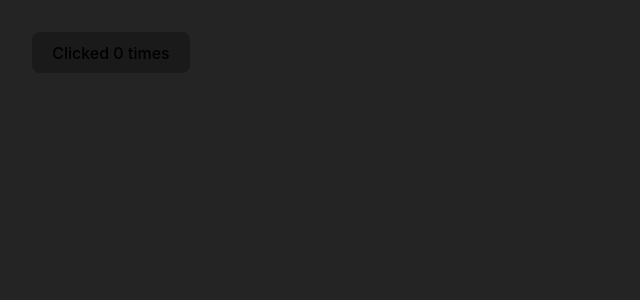
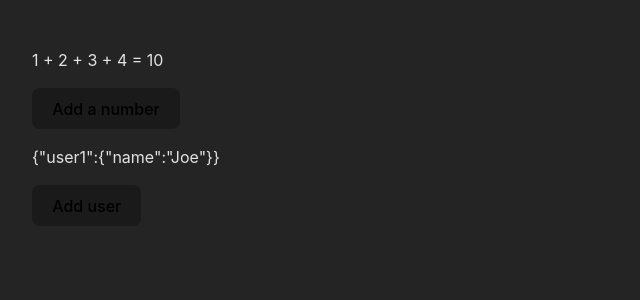
Before and after one commit to artemnistuley/svelte-tutorial, a Svelte app: page / in a window 1280 px wide. Shown: the top 300 px of the page, without its empty margins (0-640 px from the left). Built offline with nearby package versions, Linux system fonts and the light colour scheme.

Commit message:
reactivity arrays and objects

```diff
--- a/src/App.svelte
+++ b/src/App.svelte
@@ -7,6 +7,7 @@
   import ReactivityAssignment from "./lib/basic/ReactivityAssignment.svelte";
   import ReactivityDeclaration from "./lib/basic/ReactivityDeclaration.svelte";
   import ReactivityStatement from "./lib/basic/ReactivityStatement.svelte";
+  import ReactivityObjects from "./lib/basic/ReactivityObjects.svelte";
 </script>
 
 <main>
@@ -24,7 +25,9 @@
 
   <!-- <ReactivityDeclaration /> -->
 
-  <ReactivityStatement />
+  <!-- <ReactivityStatement /> -->
+
+  <ReactivityObjects />
 </main>
 
 <style></style>
--- /dev/null
+++ b/src/lib/basic/ReactivityObjects.svelte
@@ -0,0 +1,29 @@
+<script>
+	let numbers = [1, 2, 3, 4];
+  let users = {
+    user1: { name: 'Joe' },
+  };
+
+	function addNumber() {
+    numbers = [...numbers, numbers.length + 1];
+	}
+
+  function addUser() {
+    users.user2 = { name: 'Doe' };
+  }
+
+	$: sum = numbers.reduce((total, currentNumber) => total + currentNumber, 0);
+  $: usersStr = JSON.stringify(users);
+</script>
+
+<p>{numbers.join(' + ')} = {sum}</p>
+
+<button on:click={addNumber}>
+	Add a number
+</button>
+
+<p>{usersStr}</p>
+
+<button on:click={addUser}>
+	Add user
+</button>
```
